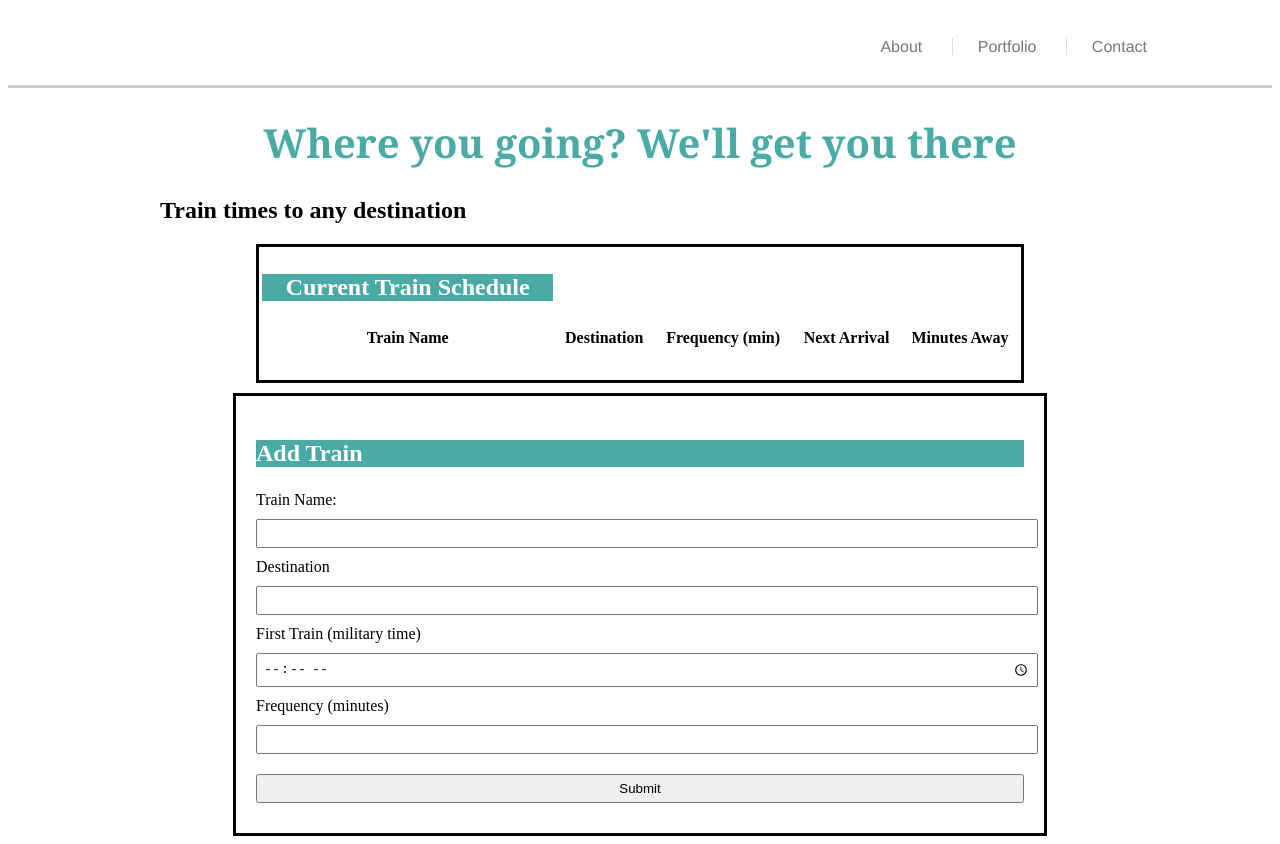
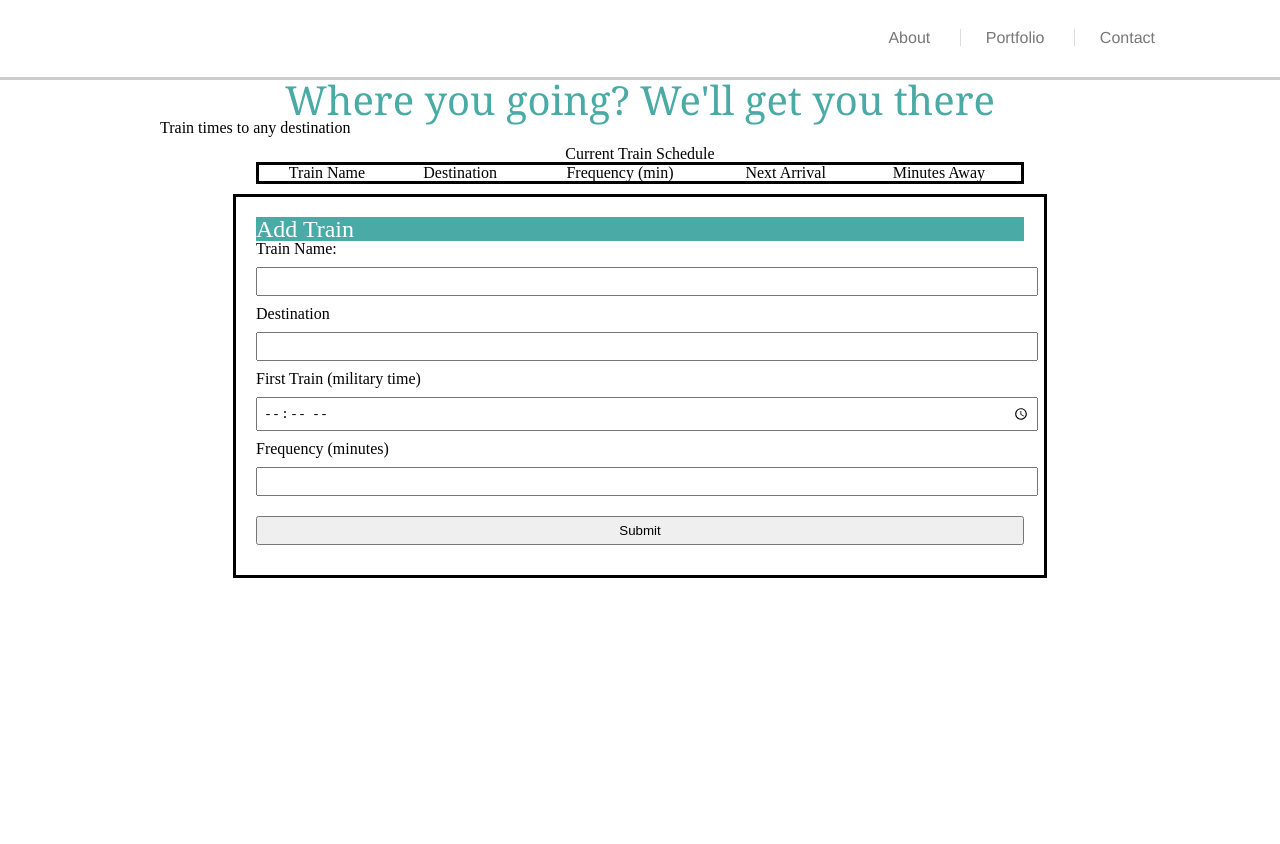
Before and after one commit to brittgalloway/TrainScheduler, a plain HTML site: page index.html in a window 1280 px wide. After the commit the page ends 800 px from the top, so only its background shows below. Drawn offline with nearby package versions, Linux system fonts and the light colour scheme; no server answers.

Commit message:
edit table head tag

```diff
--- a/index.html
+++ b/index.html
@@ -5,8 +5,8 @@
     <meta name="viewport" content="width=device-width, initial-scale=1.0" />
     <meta http-equiv="X-UA-Compatible" content="ie=edge" />
     <title>Document</title>
-   <!-- <link rel="stylesheet" href="assets/css/reset.css"> -->
-   <link rel="stylesheet" href="assets/css/style.css">
+    <link rel="stylesheet" href="assets/css/reset.css" />
+    <link rel="stylesheet" href="assets/css/style.css" />
     <script src="https://www.gstatic.com/firebasejs/6.0.4/firebase-app.js"></script>
     <script src="https://www.gstatic.com/firebasejs/6.0.4/firebase-database.js"></script>
     <script
@@ -47,10 +47,9 @@
       <!-- table with 5 colums and dynamically filling rows Train Name,Destination, Frequency -- in minutes, next arrival, minutes away-->
       <table>
         <thead>
-          <th><h3>
-
-              Current Train Schedule</th>
-          </h3>
+          <caption>
+            Current Train Schedule
+          </caption>
         </thead>
         <tr>
           <th>Train Name</th>
@@ -65,18 +64,17 @@
       <!-- form with 4 inputs Train Name,Destination, First Train Time -- in military time,Frequency -- in minutes
  -->
       <form action="">
-          <h3>Add Train</h3>
-          <label for="">Train Name: </label><br>
-          <input type="text" id="trainName"><br>
-          <label for="">Destination</label><br>
-          <input type="text" id="destination"><br>
-          <label for="">First Train (military time)</label><br>
-          <input type="time" id="1stTrain"><br>
-          <label for="">Frequency (minutes)</label><br>
-          <input type="number" id="frequency"><br>
-          <input type="submit" id="submit">
-    </form>
+        <h3>Add Train</h3>
+        <label for="">Train Name: </label><br />
+        <input type="text" id="trainName" /><br />
+        <label for="">Destination</label><br />
+        <input type="text" id="destination" /><br />
+        <label for="">First Train (military time)</label><br />
+        <input type="time" id="1stTrain" /><br />
+        <label for="">Frequency (minutes)</label><br />
+        <input type="number" id="frequency" /><br />
+        <input type="submit" id="submit" />
+      </form>
     </main>
-
   </body>
 </html>
```
